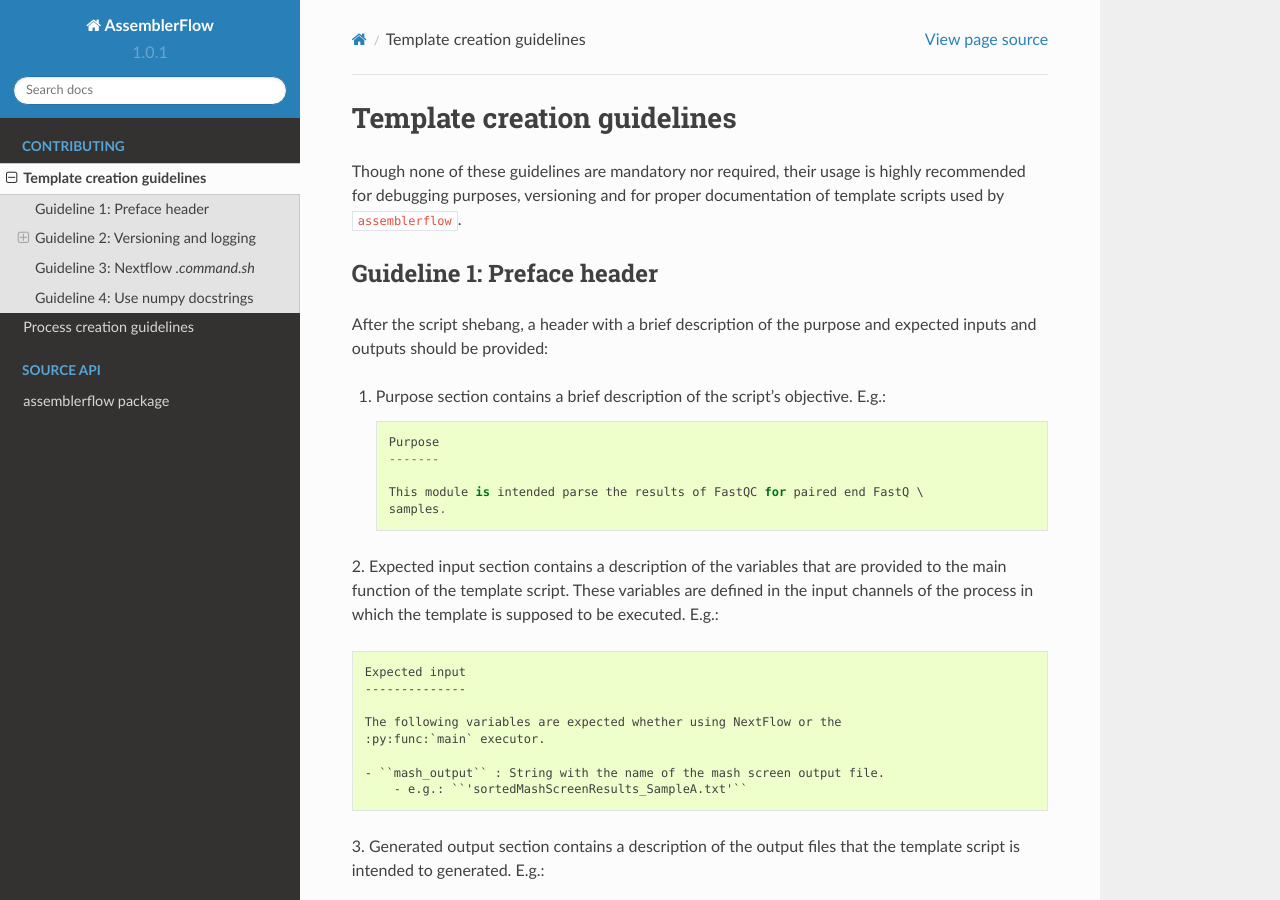
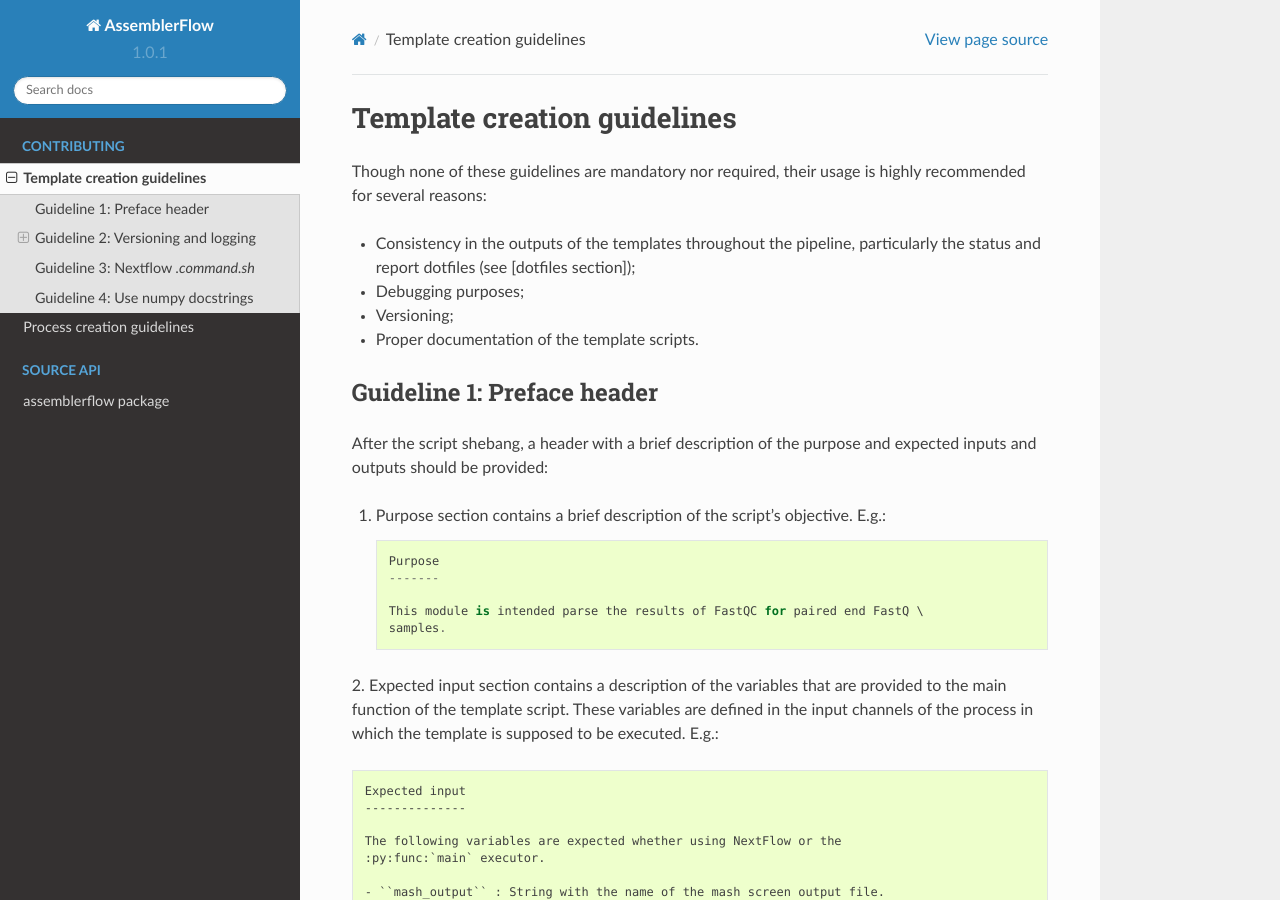
Before and after one commit to assemblerflow/flowcraft, a Sphinx documentation site: the page built from docs/create_template.rst, in a window 1280 px wide and 900 px high. Built offline with Sphinx 7.4.7 and the Read the Docs theme 2.0.0, drawn with Linux system fonts in a browser that asks for light colours.

Commit message:
Added template list. Fixed typo

```diff
--- a/docs/create_process.rst
+++ b/docs/create_process.rst
@@ -129,8 +129,9 @@ class::
 This is the simplest working example of a process class, which basically needs
 to inherit the parent class attributes (the ``super`` part), with the process
 type specified (``ptype``). Then we only need to define the expected input
-and output types of the process. While the process type must be included in
-a list of supported types, there are no limitations to the input/output types.
+and output types of the process. While the process type (``ptype``) must be
+included in a list of supported types, there are no limitations to the
+input/output types ().
 However, a pipeline will only build successfully when all processes correctly
 link the output with the input type.
 
--- a/docs/create_template.rst
+++ b/docs/create_template.rst
@@ -2,8 +2,13 @@ Template creation guidelines
 ============================
 
 Though none of these guidelines are mandatory nor required, their usage is
-highly recommended for debugging purposes, versioning and for proper
-documentation of template scripts used by ``assemblerflow``.
+highly recommended for several reasons:
+
+- Consistency in the outputs of the templates throughout the pipeline,
+  particularly the status and report dotfiles (see [dotfiles section]);
+- Debugging purposes;
+- Versioning;
+- Proper documentation of the template scripts.
 
 Guideline 1: Preface header
 ---------------------------
```
